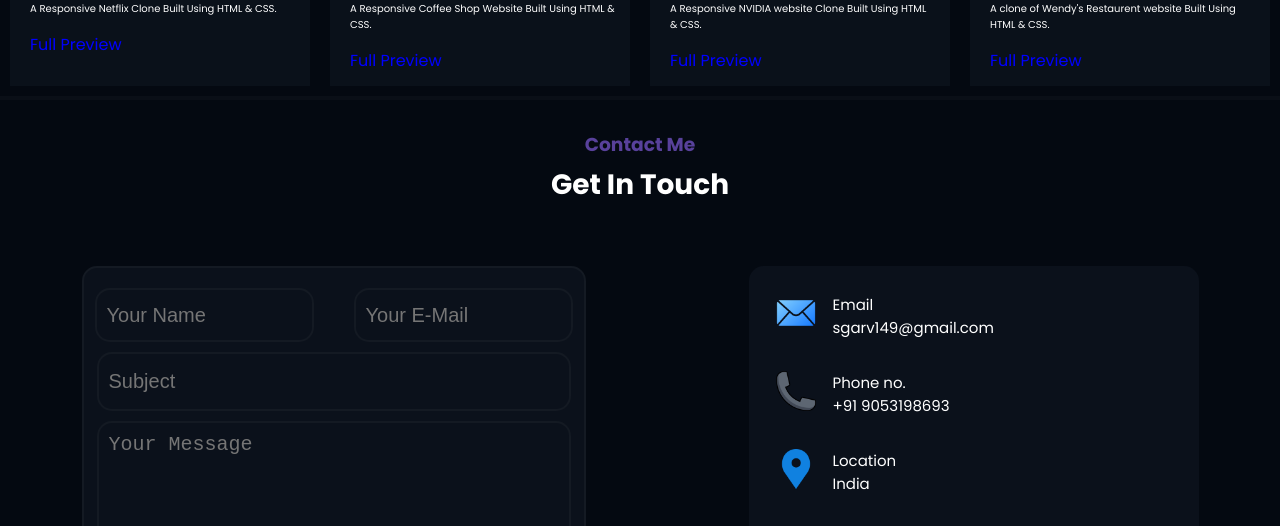
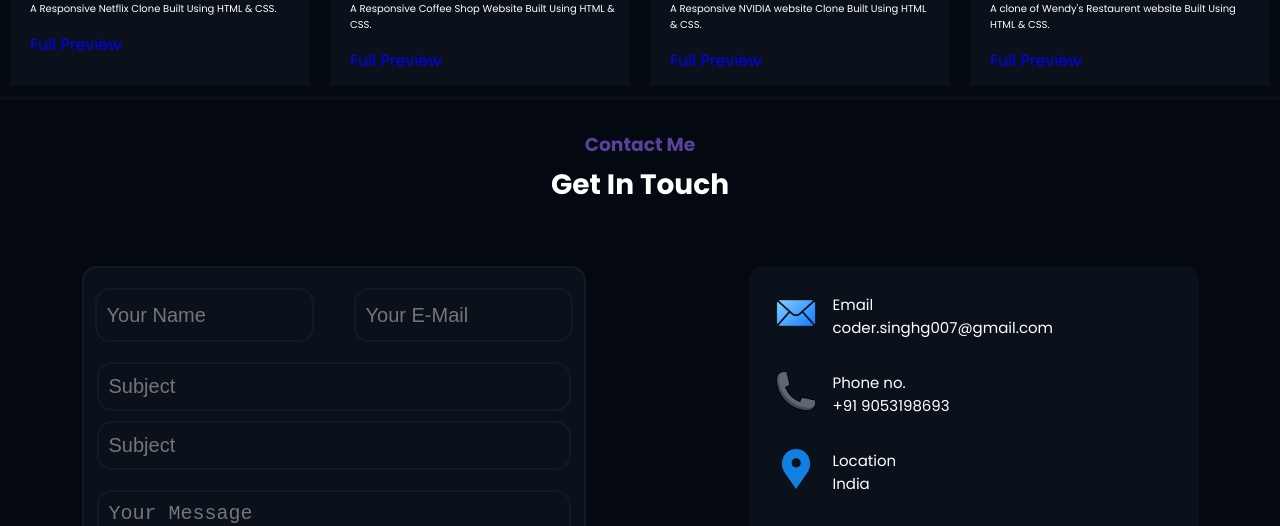
Before and after one commit to GarvSinghDevops/Portfolio, a plain HTML site: page index.html in a window 1280 px wide. Shown: the part 2015-2541 px from the top of the page. Drawn offline with Linux system fonts and the light colour scheme.

Commit message:
Updated Website

```diff
--- a/index.html
+++ b/index.html
@@ -182,6 +182,9 @@
                     <div class="input2">
                         <input type="text" placeholder="Subject">
                     </div>
+                    <div class="input2">
+                        <input type="text" placeholder="Subject">
+                    </div>
                     <div class="input3">
                         <textarea name="" id="" placeholder="Your Message"></textarea>
                     </div>
@@ -197,7 +200,7 @@
                         <tbody>
                             <tr>
                                 <td><img src="assest/mail.png" alt=""></td>
-                                <td>Email <br> sgarv149@gmail.com</td>
+                                <td>Email <br> coder.singhg007@gmail.com</td>
                             </tr>
                             <tr>
                                 <td><img src="assest/telephone.png" alt=""></td>
--- a/style.css
+++ b/style.css
@@ -372,19 +372,7 @@ i:hover {
     border-radius: 15px;
     margin: auto;
     width: 450px;       /* Adjust as needed */
-    height: 35px;
-    padding: 10px;
-    border: 2px solid #141A23;
-    background: transparent;
-    color: white;
-    outline: none;
-    font-size: 20px;
-}
-.input3 textarea{
-    border-radius: 15px;
-    margin: 10px;
-    width: 450px;       /* Adjust as needed */
-    height: 150px;
+    height: 25px;
     padding: 10px;
     border: 2px solid #141A23;
     background: transparent;
@@ -393,6 +381,24 @@ i:hover {
     font-size: 20px;
 }
 
+.input2{
+    margin: 10px;
+}
+.input3 textarea{
+    border-radius: 15px;
+    margin: 10px;
+    width: 450px;       /* Adjust as needed */
+    height: 90px;
+    padding: 10px;
+    border: 2px solid #141A23;
+    background: transparent;
+    color: white;
+    outline: none;
+    font-size: 20px;
+}
+.input3 textarea::-webkit-scrollbar{
+    display: none;
+}
 .send button{
     margin-bottom: 10px;
     margin-top: 10px;
```
